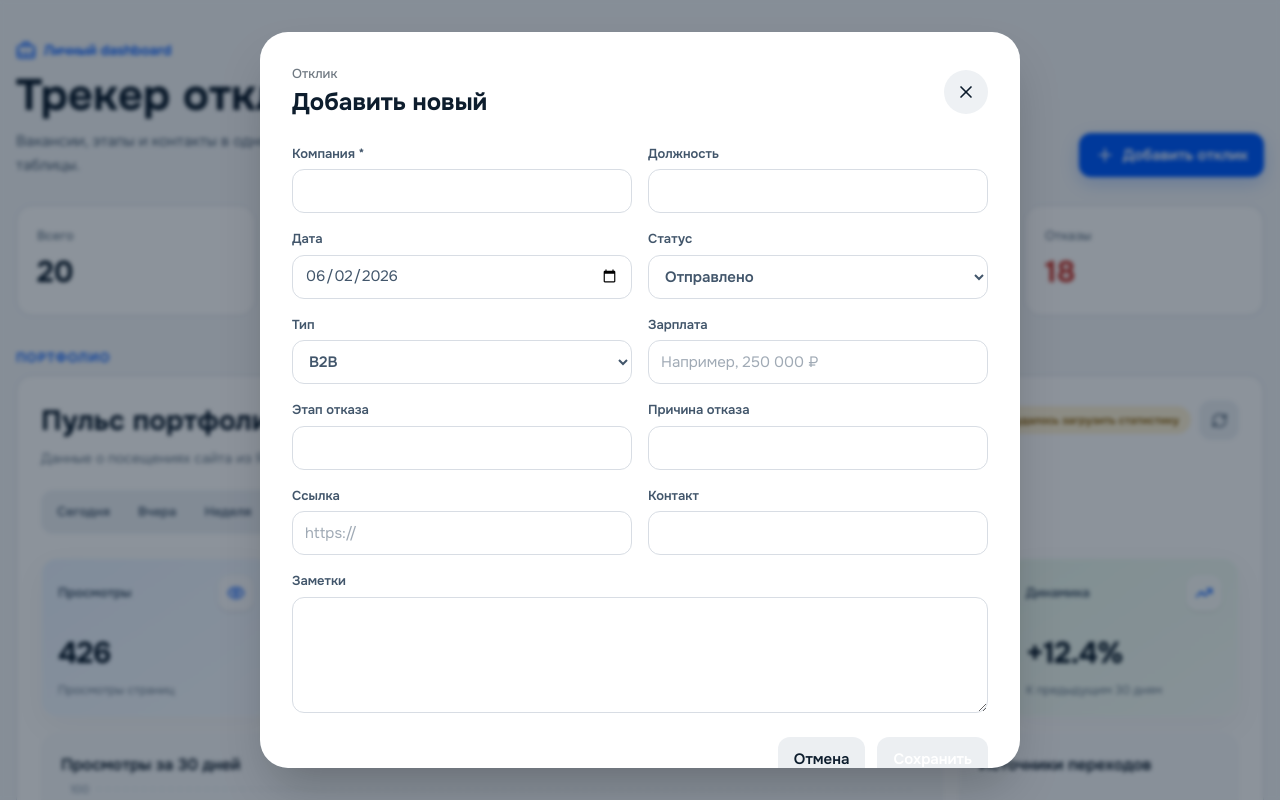
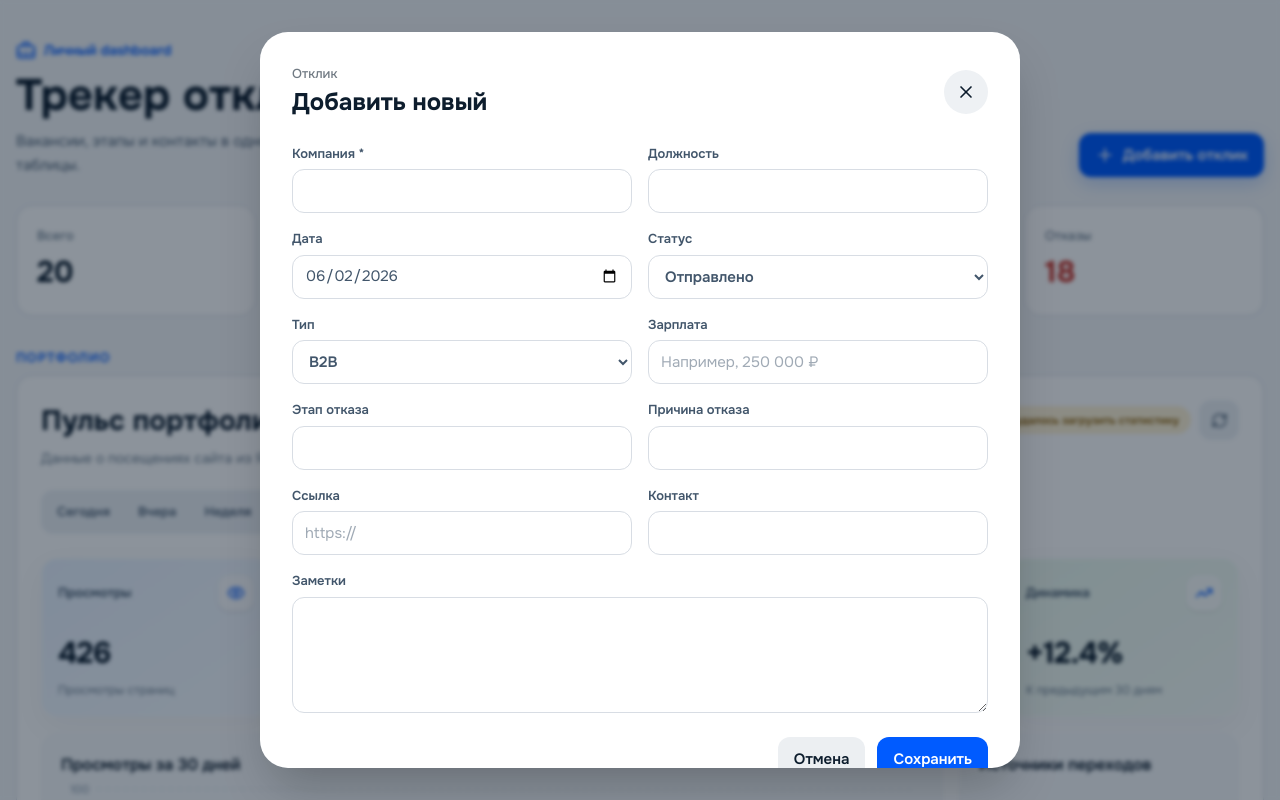
Before and after one commit to spacemanfromul/sertop, a React (Vite) app: page /dashboard in a window 1280 px wide. Both pictures are taken after typing "Sample" into the empty fields and a click on the button "Добавить отклик". Shown: the top 800 px of the page. Built offline with nearby package versions, Linux system fonts and the light colour scheme; a web font is replaced by a local one.

Commit message:
fix: submit new dashboard applications

```diff
--- a/src/app/pages/DashboardPage.tsx
+++ b/src/app/pages/DashboardPage.tsx
@@ -57,7 +57,7 @@ function ApplicationDialog({ application, onClose, onSave }: { application: JobA
           <Field label="Контакт"><input value={form.contact} onChange={(e) => set('contact', e.target.value)} /></Field>
           <Field label="Заметки" className="md:col-span-2"><textarea rows={4} value={form.notes} onChange={(e) => set('notes', e.target.value)} /></Field>
         </div>
-        <div className="mt-6 flex justify-end gap-3"><SellerButton onClick={onClose}>Отмена</SellerButton><SellerButton className="bg-[#005bff] text-white hover:bg-[#0045c7]">Сохранить</SellerButton></div>
+        <div className="mt-6 flex justify-end gap-3"><SellerButton onClick={onClose}>Отмена</SellerButton><SellerButton type="submit" className="!bg-[#005bff] !text-white hover:!bg-[#0045c7]">Сохранить</SellerButton></div>
       </form>
     </div>
   );
```
